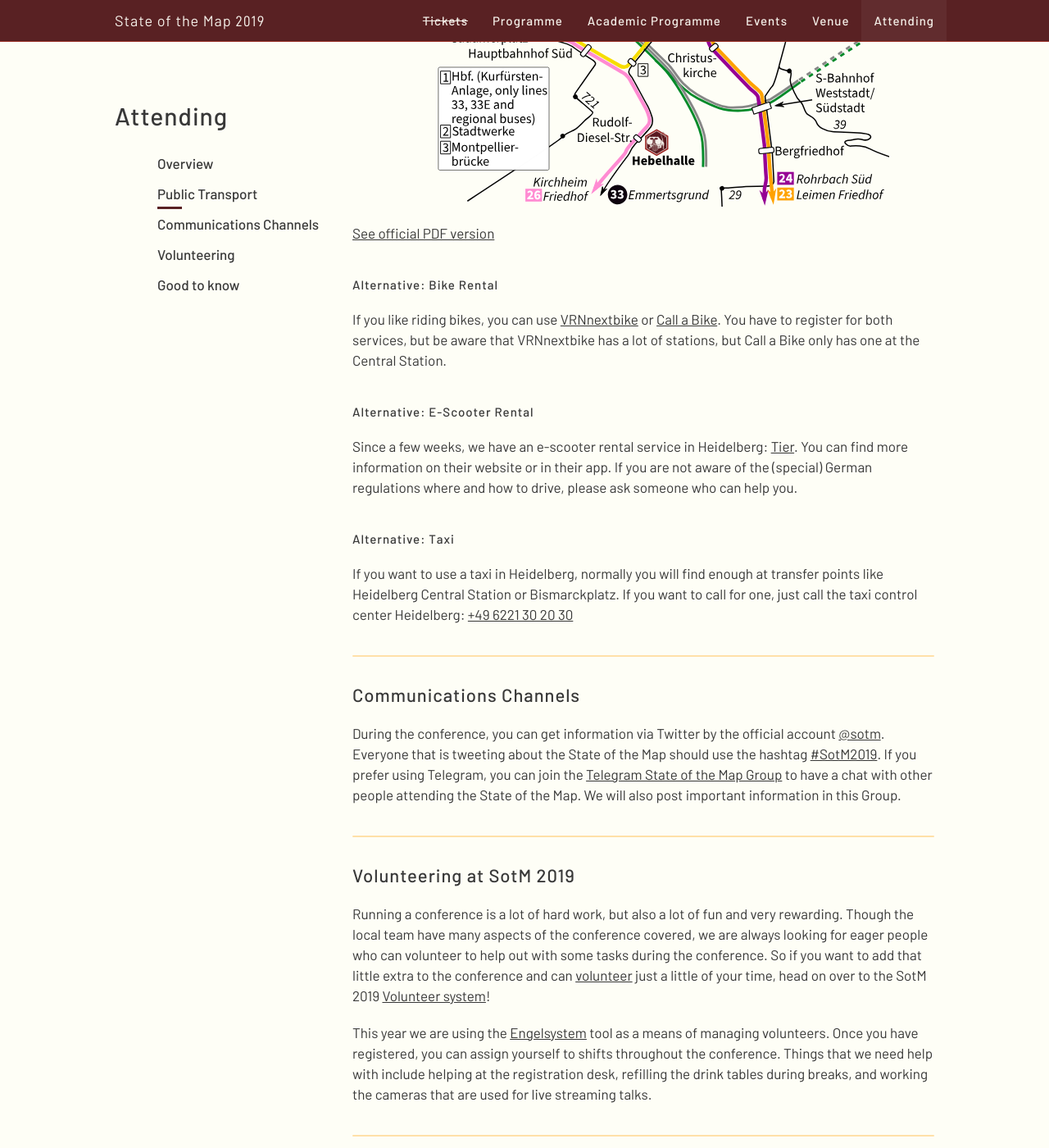
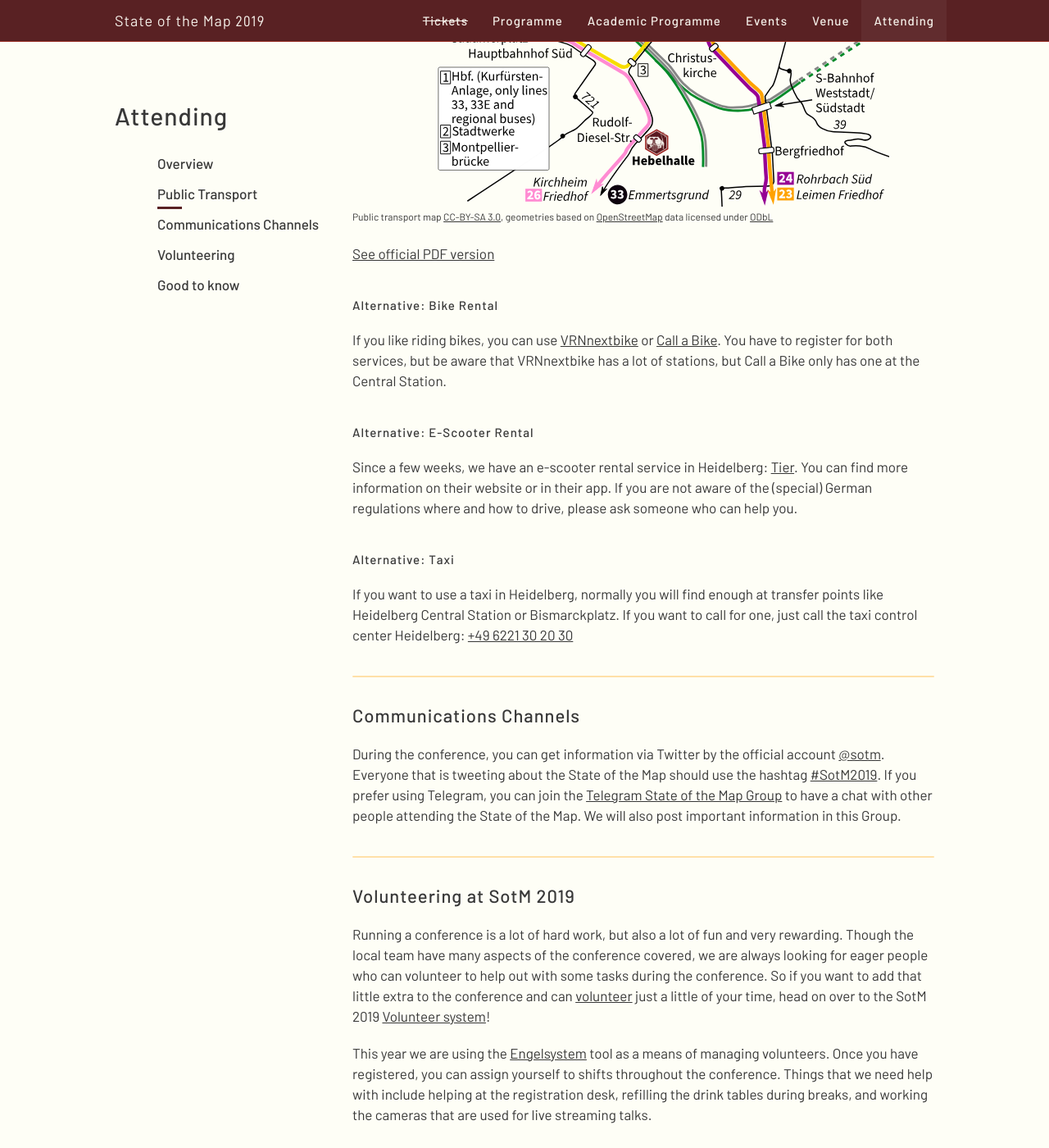
Before and after one commit to openstreetmap/stateofthemap-2019, a Jekyll site: the page built from attending/index.html, in a window 1280 px wide and 1400 px high, scrolled down 2990 px. Shown: the whole window at 82% size. Built offline with Jekyll 4.4.1, drawn with Linux system fonts in a browser that asks for light colours.

Commit message:
add credit to network map

```diff
--- a/_includes/css/mapbox-base.css
+++ b/_includes/css/mapbox-base.css
@@ -3344,7 +3344,7 @@ img.inline, .inline           { display:inline-block; }
   }
   .prose .caption {
     font-size: 12px;
-    margin: -20px 0 20px
+    margin: 0px 0px 20px 0px;
     }
 
 .truncate {
--- a/attending/index.html
+++ b/attending/index.html
@@ -34,7 +34,12 @@ headings: "overview,public-transport,communications,volunteering,good-to-know"
         <p>If you come from other parts of Heidelberg you can also take the <a href="https://www.rnv-online.de/media/rnv-online.de/Fahrtinfo/Fahrplaene/Aushangfahrplaene/31_1_10980.pdf">bus 31</a> from Bismarckplatz heading to <em>Chirurgische Klinik/Kopfklinik</em> and exit on <em><a href="https://reiseauskunft.bahn.de//bin/query.exe/en?Z=Neuenheim+Technologiepark,+Heidelberg">Technologiepark</a></em>. The bus leaves Bismarckplatz on platform F.
 
         <h3 class='space-bottom1'>Public Transport Map</h3>
-        <p><div class="img"><a href="https://www.rnv-online.de/media/rnv-online.de/Fahrtinfo/Liniennetzplaene/regulaer/Liniennetzplan_HD_regulaer.pdf"><img alt="Map of public transport system in Heidelberg" src="/img/public_transport.svg" style="margin: auto; width: 600px; height:auto;"></a></div></p>
+        <div class="img">
+            <a href="https://www.rnv-online.de/media/rnv-online.de/Fahrtinfo/Liniennetzplaene/regulaer/Liniennetzplan_HD_regulaer.pdf">
+                <img alt="Map of public transport system in Heidelberg" src="/img/public_transport.svg" style="margin: auto; width: 600px; height:auto;">
+            </a>
+        </div>
+        <p class="caption">Public transport map <a href="https://creativecommons.org/licenses/by-sa/3.0/">CC-BY-SA 3.0</a>, geometries based on <a href="https://www.openstreetmap.org/copyright">OpenStreetMap</a> data licensed under <a href="https://opendatacommons.org/licenses/odbl/index.html">ODbL</a></p>
 
         <p><a href="https://www.rnv-online.de/media/rnv-online.de/Fahrtinfo/Liniennetzplaene/regulaer/Liniennetzplan_HD_regulaer.pdf">See official PDF version</a></p>
 
```
